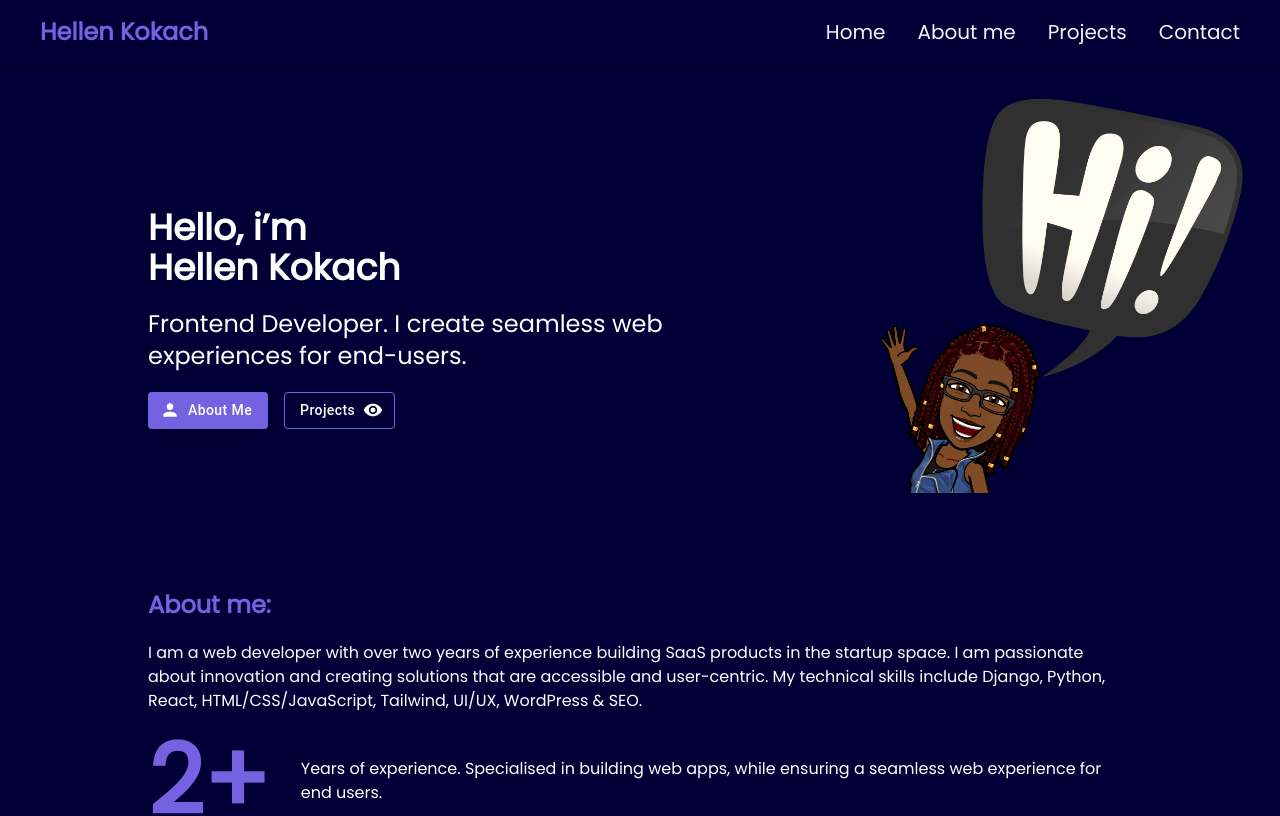
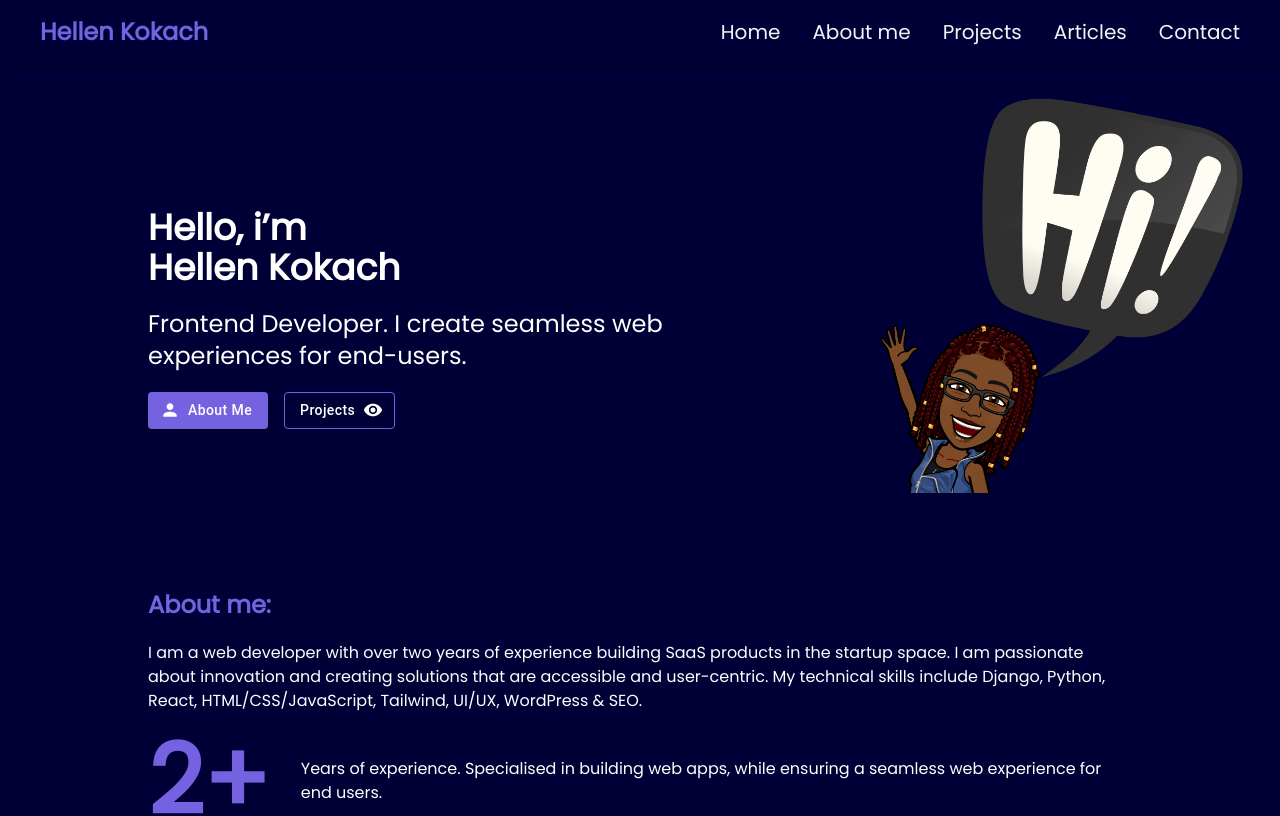
Before and after one commit to hellen17/portfolio-website, a React (Create React App) app: page / in a window 1280 px wide. Shown: the top 816 px of the page. Built offline with nearby package versions, Linux system fonts and the light colour scheme.

Commit message:
add Articles to navbar

```diff
--- a/src/components/Navbar.js
+++ b/src/components/Navbar.js
@@ -5,6 +5,7 @@ export default function Navbar(){
         {name:"Home",link:"/"},
         {name:"About me",link:"#about"},
         {name:"Projects",link:"#project"},
+        {name:"Articles",link:"#articles"},
         {name:"Contact",link:"#contact"},
       ];
     let [open,setOpen]=useState(false);
```
